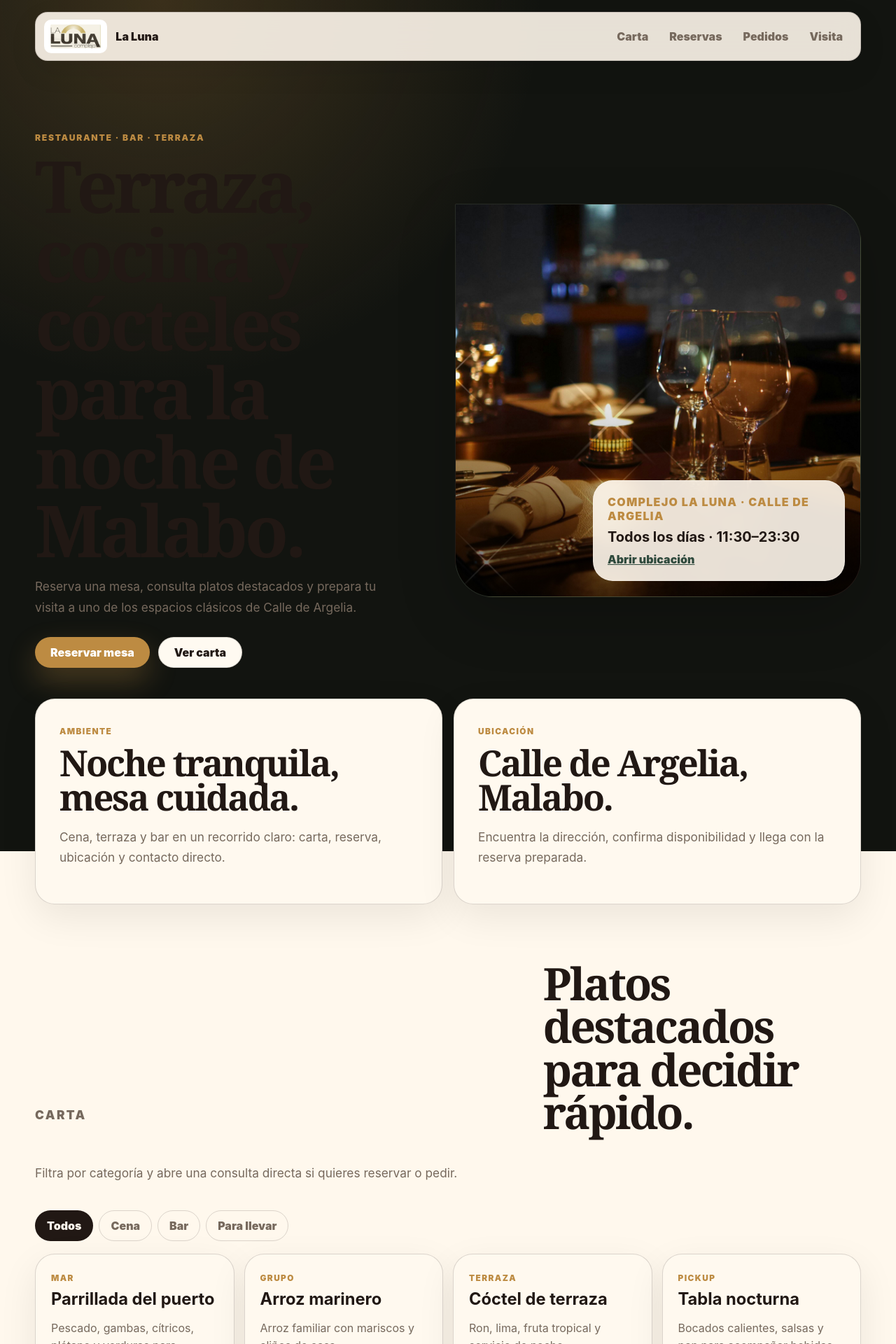
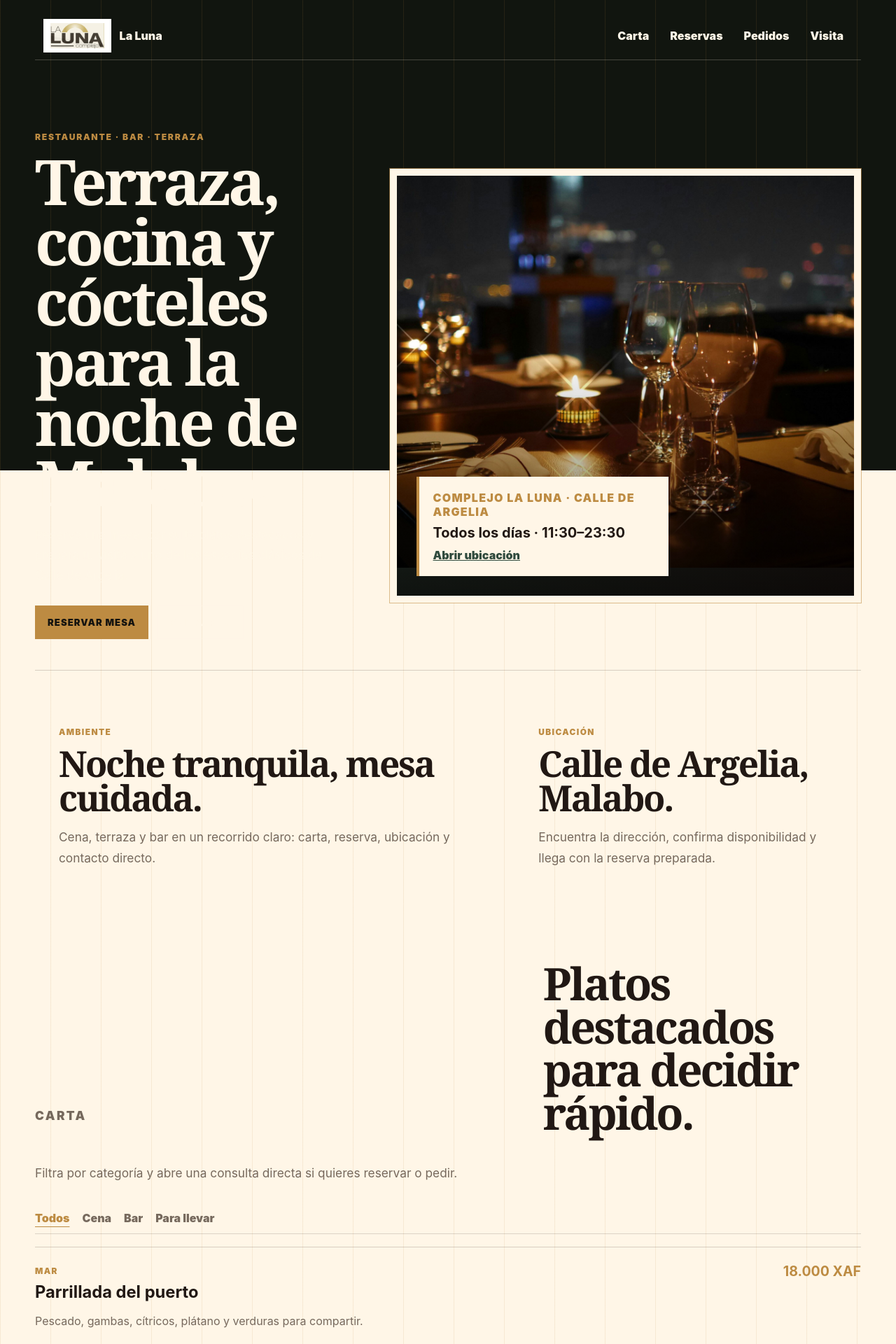
Before and after one commit to bechirobob/la-luna-malabo, a React (Vite) app: page / in a window 1280 px wide. Shown: the top 1920 px of the page at 70% size. Built offline with nearby package versions, Linux system fonts and the light colour scheme.

Commit message:
Refine restaurant visual direction

```diff
--- a/src/App.css
+++ b/src/App.css
@@ -464,3 +464,36 @@ input:focus-visible,select:focus-visible,textarea:focus-visible,a:focus-visible,
     color: var(--primary);
   }
 }
+
+
+/* Natural venue polish: La Luna — editorial terrace, sharp and atmospheric */
+.site { --radius: 0; --button-radius: 0; --card-radius: 0; --input-radius: 0; --nav-radius: 0; }
+.theme-luna {
+  --surface: #fff6e7;
+  --line: rgba(255, 246, 231, 0.22);
+  background:
+    linear-gradient(90deg, rgba(189,139,66,.12) 1px, transparent 1px),
+    linear-gradient(180deg, #11150f 0 42rem, #fff6e7 42rem 100%);
+  background-size: 72px 72px, auto;
+}
+.theme-luna .topbar { border-width: 0 0 1px; box-shadow: none; backdrop-filter: none; background: transparent; color: #fff6e7; }
+.theme-luna .brand, .theme-luna .nav-links a { color: #fff6e7; }
+.theme-luna .brand-light img { border-radius: 0; padding: 6px 10px; }
+.theme-luna .nav-links a:hover { background: transparent; color: #bd8b42; text-decoration: underline; text-underline-offset: 7px; }
+.theme-luna .hero { grid-template-columns: .78fr 1.22fr; padding-top: clamp(56px, 8vw, 120px); }
+.theme-luna .hero-copy { color: #fff6e7; }
+.theme-luna .hero-copy p:not(.eyebrow) { color: rgba(255,246,231,.72); }
+.theme-luna h1 { max-width: 650px; font-size: clamp(3rem, 7vw, 6.8rem); }
+.theme-luna .hero-panel { border-radius: 0; box-shadow: none; border: 10px solid #fff6e7; outline: 1px solid rgba(189,139,66,.55); min-height: 620px; }
+.theme-luna .hero-card { left: 28px; right: auto; bottom: 28px; border-radius: 0; box-shadow: none; border: 0; border-left: 4px solid #bd8b42; background: #fff6e7; backdrop-filter: none; }
+.theme-luna .button { border-radius: 0; min-height: 48px; padding-inline: 18px; box-shadow: none; text-transform: uppercase; letter-spacing: .08em; font-size: .82rem; }
+.theme-luna .button.primary { background: #bd8b42; color: #14130f; }
+.theme-luna .button.ghost { background: transparent; color: #fff6e7; border: 1px solid rgba(255,246,231,.5); }
+.theme-luna .story-grid { grid-template-columns: 1.15fr .85fr; border-top: 1px solid rgba(33,24,20,.18); padding-top: 42px; }
+.theme-luna .story-grid article, .theme-luna .form-card, .theme-luna .menu-item, .theme-luna .visit { border-radius: 0; box-shadow: none; background: transparent; border-width: 0 0 1px; }
+.theme-luna .menu-list { display: block; border-top: 1px solid rgba(33,24,20,.18); }
+.theme-luna .menu-item { min-height: auto; display: grid; grid-template-columns: 1fr auto; gap: 24px; padding: 22px 0; }
+.theme-luna .chips { gap: 18px; border-bottom: 1px solid rgba(33,24,20,.16); padding-bottom: 12px; }
+.theme-luna .chip { min-height: auto; padding: 0; border: 0; border-radius: 0; background: transparent; }
+.theme-luna .chip.active, .theme-luna .chip:hover { background: transparent; color: #bd8b42; text-decoration: underline; text-underline-offset: 6px; }
+.theme-luna input,.theme-luna select,.theme-luna textarea { border-radius: 0; background: transparent; border-width: 0 0 1px; padding-inline: 0; }
```
